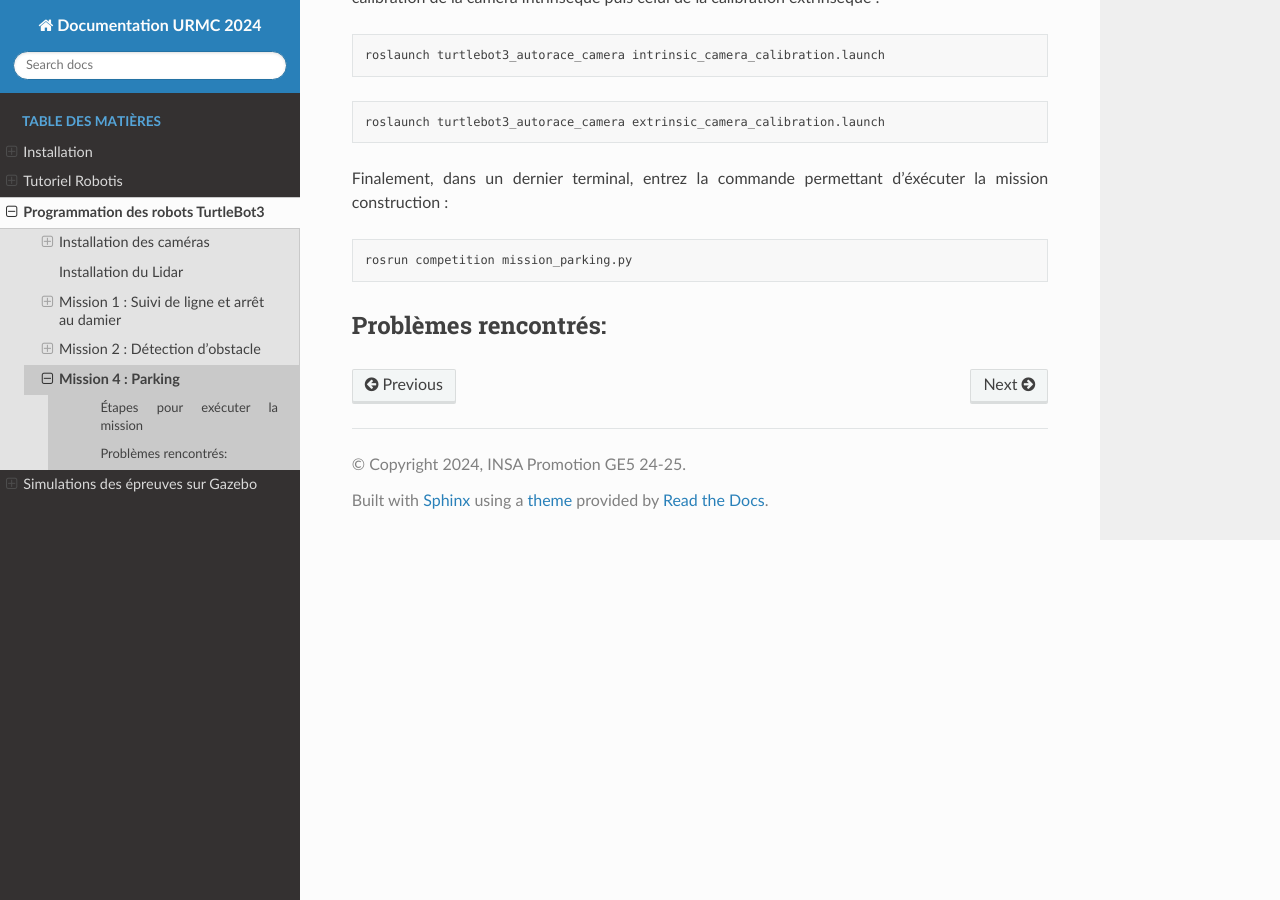
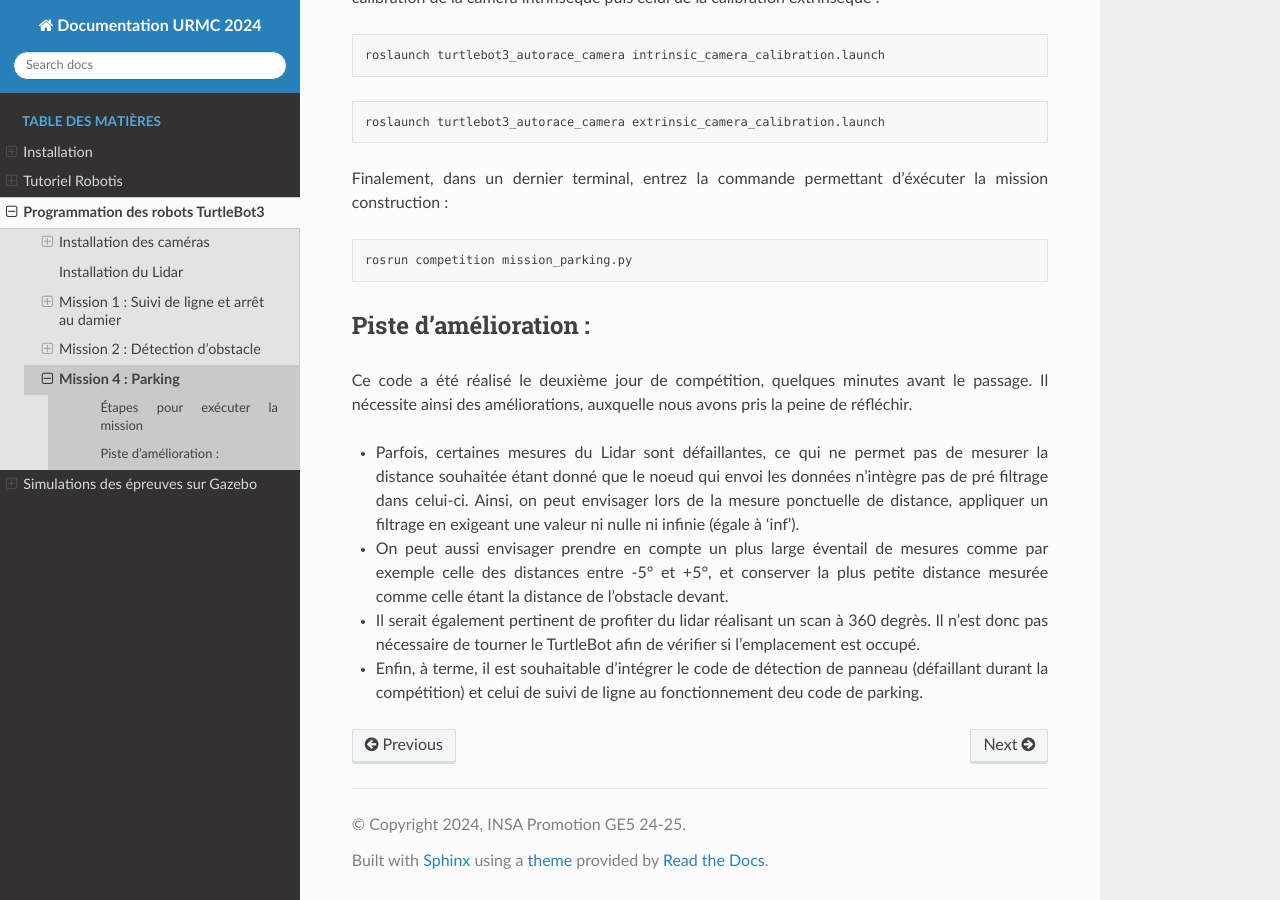
Before and after one commit to ThibaultTostain/insa-strasbourg-URRMC, a Sphinx documentation site: the page built from docs/source/turtlebot_reel/Parking.rst, in a window 1280 px wide and 900 px high, scrolled down 1087 px. Built offline with Sphinx 7.4.7 and the Read the Docs theme 3.1.0, drawn with Linux system fonts in a browser that asks for light colours.

Commit message:
Update Parking.rst

```diff
--- a/docs/source/turtlebot_reel/Parking.rst
+++ b/docs/source/turtlebot_reel/Parking.rst
@@ -50,5 +50,15 @@ Finalement, dans un dernier terminal, entrez la commande permettant d'éxécuter
 
    rosrun competition mission_parking.py
 
-Problèmes rencontrés:
+Piste d'amélioration :
 ---------------------------------------------
+
+Ce code a été réalisé le deuxième jour de compétition, quelques minutes avant le passage. Il nécessite ainsi des améliorations, auxquelle nous avons pris la peine de réfléchir.
+
+- Parfois, certaines mesures du Lidar sont défaillantes, ce qui ne permet pas de mesurer la distance souhaitée étant donné que le noeud qui envoi les données n'intègre pas de pré filtrage dans celui-ci. Ainsi, on peut envisager lors de la mesure ponctuelle de distance, appliquer un filtrage en exigeant une valeur ni nulle ni infinie (égale à 'inf').
+
+- On peut aussi envisager prendre en compte un plus large éventail de mesures comme par exemple celle des distances entre -5° et +5°, et conserver la plus petite distance mesurée comme celle étant la distance de l'obstacle devant.
+
+- Il serait également pertinent de profiter du lidar réalisant un scan à 360 degrès. Il n'est donc pas nécessaire de tourner le TurtleBot afin de vérifier si l'emplacement est occupé.
+
+- Enfin, à terme, il est souhaitable d'intégrer le code de détection de panneau (défaillant durant la compétition) et celui de suivi de ligne au fonctionnement deu code de parking.
```
